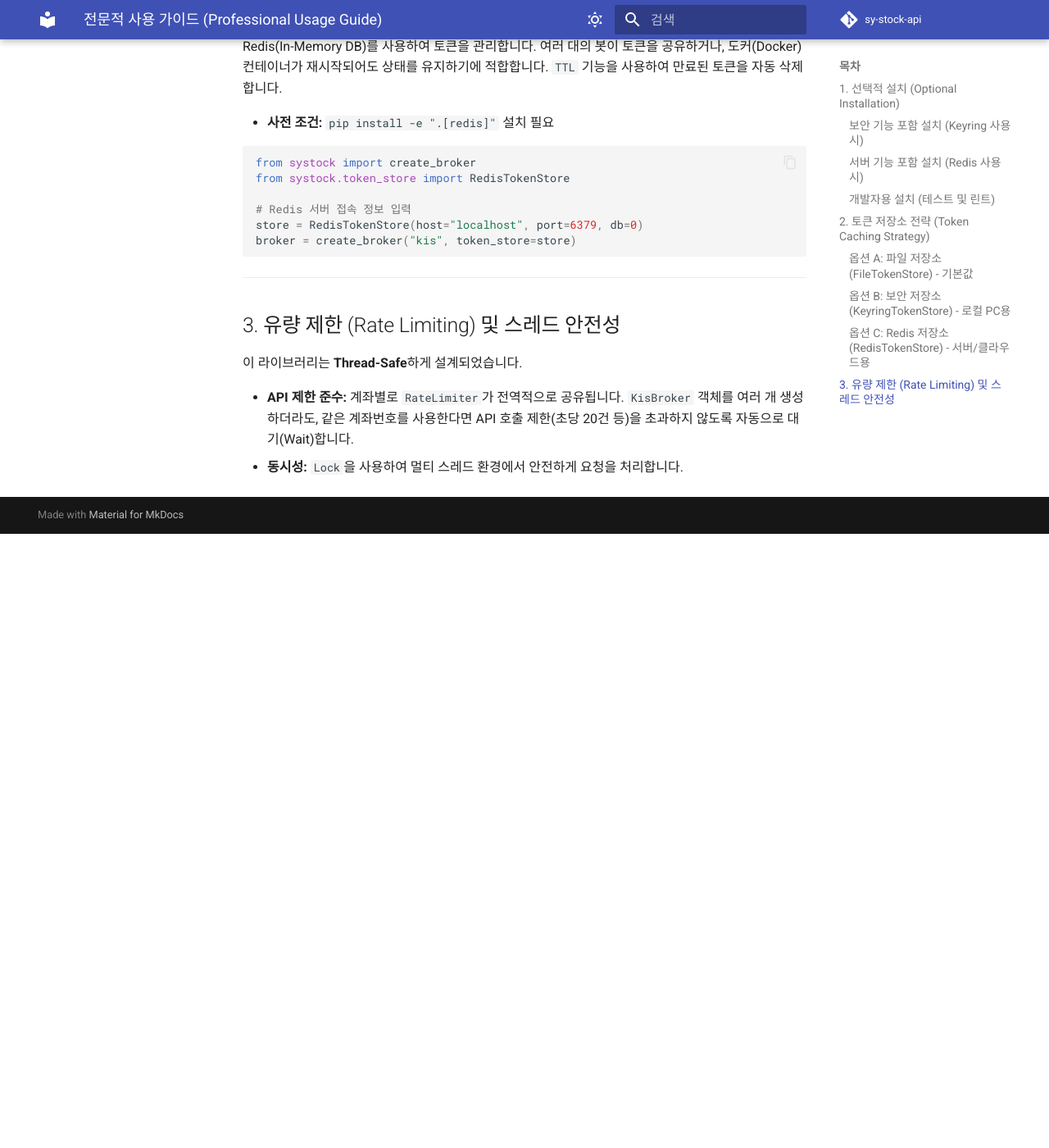
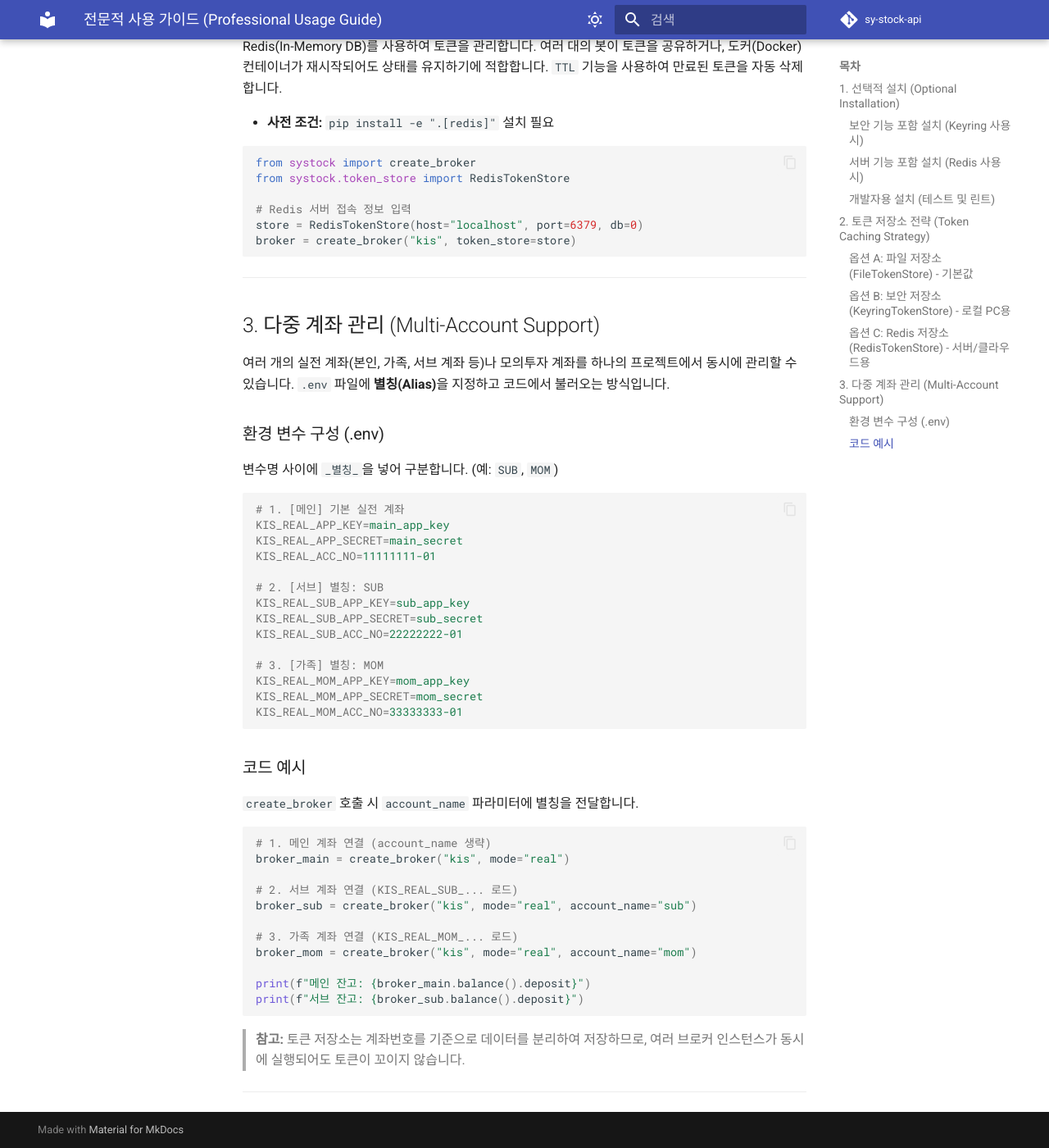
Before and after one commit to Kimseonu0919/sy-stock-api, an MkDocs documentation site: the page built from docs/professional_usage.md, in a window 1280 px wide and 1400 px high, scrolled down 1704 px. Shown: the whole window at 82% size. Built offline with MkDocs 1.6.1 and Material for MkDocs 9.7.7, drawn with Linux system fonts in a browser that asks for light colours; comment, search, counter and statistics services are not loaded; before the commit the page ends 2355 px from its top, so only the background shows below that.

Commit message:
feat : 다중 계좌 지원

````diff
--- a/docs/professional_usage.md
+++ b/docs/professional_usage.md
@@ -88,9 +88,51 @@ broker = create_broker("kis", token_store=store)
 
 ---
 
-## 3. 유량 제한 (Rate Limiting) 및 스레드 안전성
+## 3. 다중 계좌 관리 (Multi-Account Support)
 
-이 라이브러리는 **Thread-Safe**하게 설계되었습니다.
+여러 개의 실전 계좌(본인, 가족, 서브 계좌 등)나 모의투자 계좌를 하나의 프로젝트에서 동시에 관리할 수 있습니다. `.env` 파일에 **별칭(Alias)**을 지정하고 코드에서 불러오는 방식입니다.
 
-* **API 제한 준수:** 계좌별로 `RateLimiter`가 전역적으로 공유됩니다. `KisBroker` 객체를 여러 개 생성하더라도, 같은 계좌번호를 사용한다면 API 호출 제한(초당 20건 등)을 초과하지 않도록 자동으로 대기(Wait)합니다.
-* **동시성:** `Lock`을 사용하여 멀티 스레드 환경에서 안전하게 요청을 처리합니다.
+### 환경 변수 구성 (.env)
+
+변수명 사이에 `_별칭_`을 넣어 구분합니다. (예: `SUB`, `MOM`)
+
+```ini
+# 1. [메인] 기본 실전 계좌
+KIS_REAL_APP_KEY=main_app_key
+KIS_REAL_APP_SECRET=main_secret
+KIS_REAL_ACC_NO=11111111-01
+
+# 2. [서브] 별칭: SUB
+KIS_REAL_SUB_APP_KEY=sub_app_key
+KIS_REAL_SUB_APP_SECRET=sub_secret
+KIS_REAL_SUB_ACC_NO=22222222-01
+
+# 3. [가족] 별칭: MOM
+KIS_REAL_MOM_APP_KEY=mom_app_key
+KIS_REAL_MOM_APP_SECRET=mom_secret
+KIS_REAL_MOM_ACC_NO=33333333-01
+
+```
+
+### 코드 예시
+
+`create_broker` 호출 시 `account_name` 파라미터에 별칭을 전달합니다.
+
+```python
+# 1. 메인 계좌 연결 (account_name 생략)
+broker_main = create_broker("kis", mode="real")
+
+# 2. 서브 계좌 연결 (KIS_REAL_SUB_... 로드)
+broker_sub = create_broker("kis", mode="real", account_name="sub")
+
+# 3. 가족 계좌 연결 (KIS_REAL_MOM_... 로드)
+broker_mom = create_broker("kis", mode="real", account_name="mom")
+
+print(f"메인 잔고: {broker_main.balance().deposit}")
+print(f"서브 잔고: {broker_sub.balance().deposit}")
+
+```
+
+> **참고:** 토큰 저장소는 계좌번호를 기준으로 데이터를 분리하여 저장하므로, 여러 브로커 인스턴스가 동시에 실행되어도 토큰이 꼬이지 않습니다.
+
+---
````
Also changed, not shown: README.md (+9 -3 lines), src/systock/__init__.py (+30 -12 lines), 1 other file.
